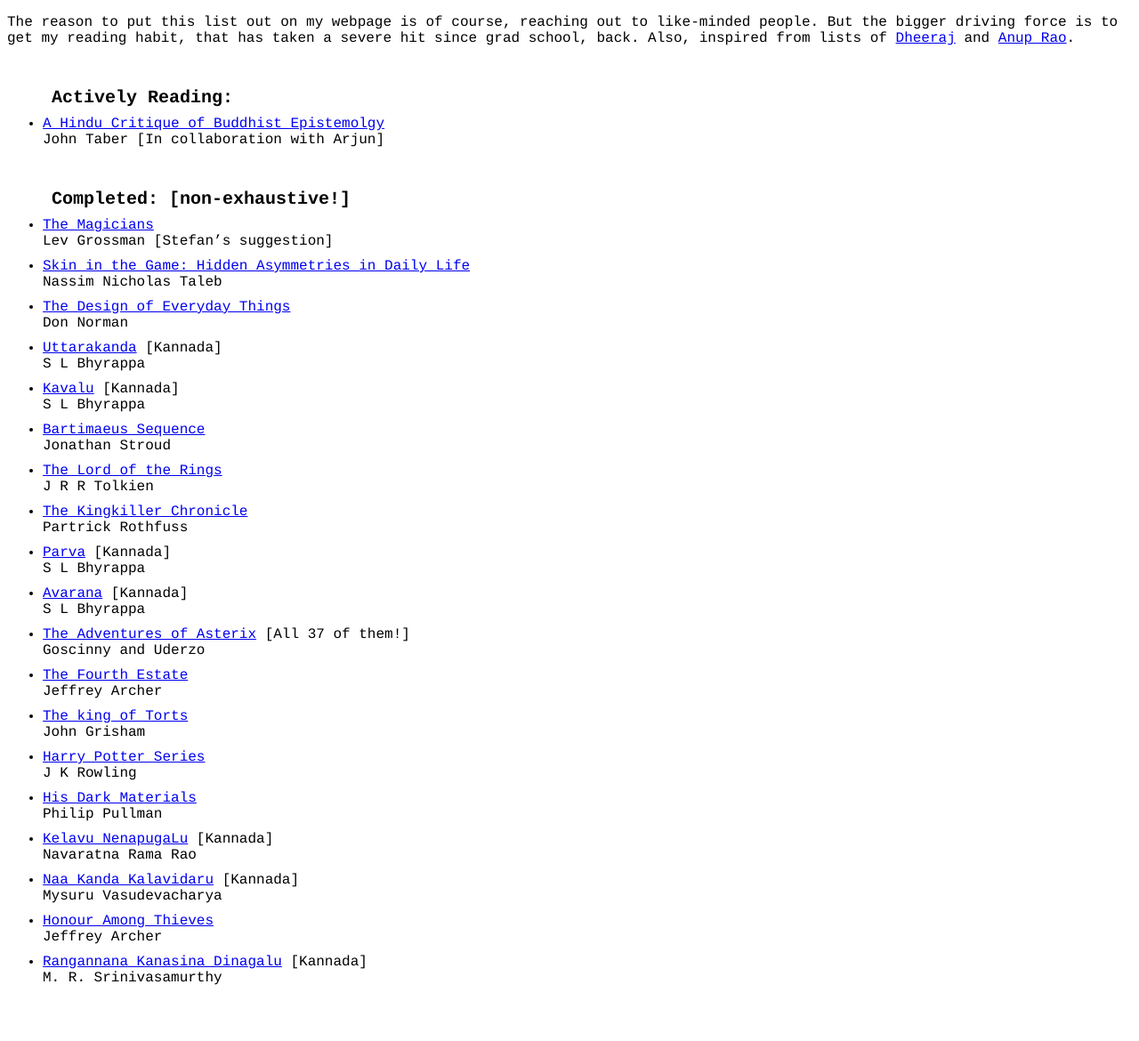
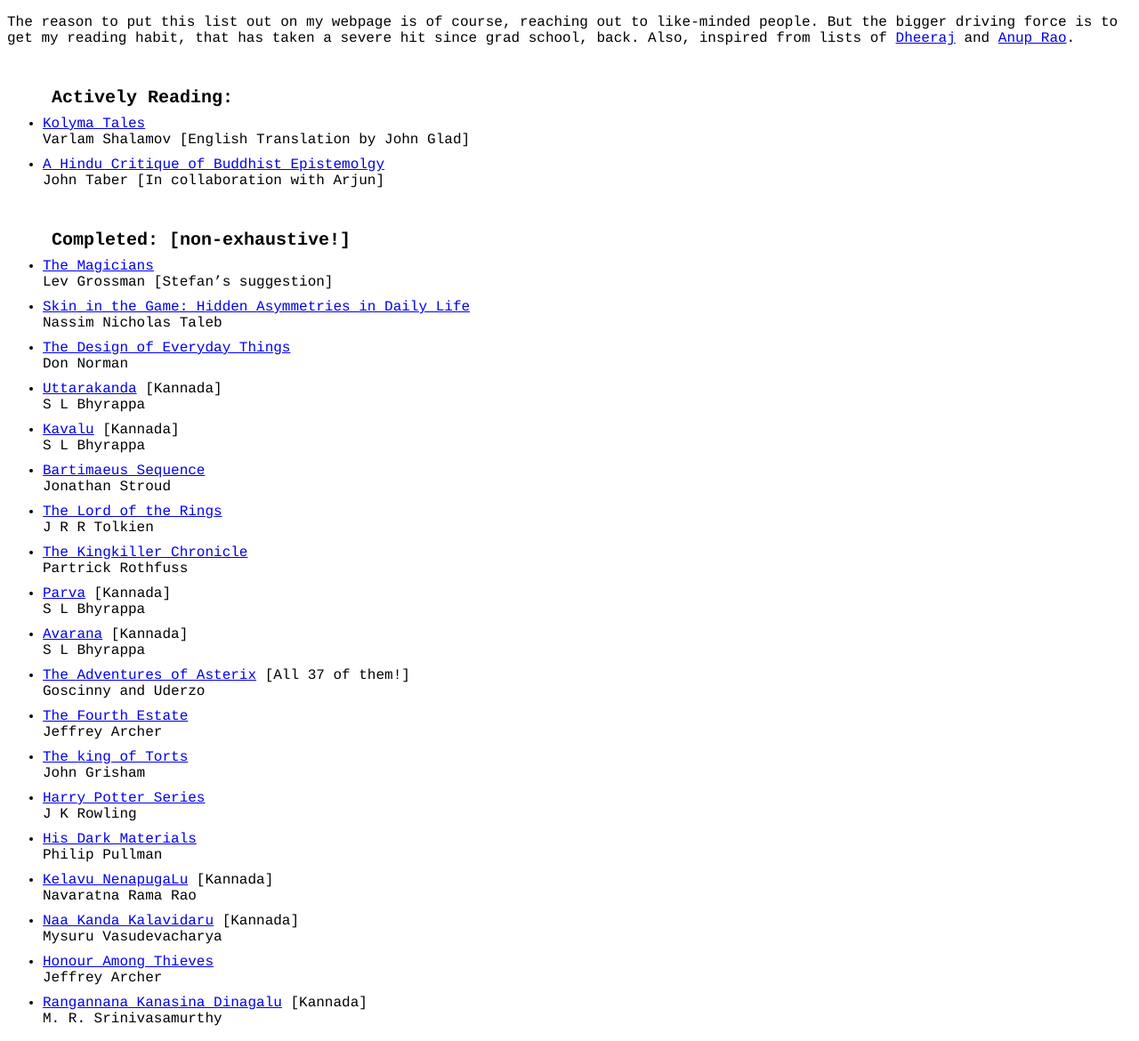
Before and after one commit to ashwinkalyan/ashwinkalyan.github.io, a Jekyll site: the page built from books.md, in a window 1280 px wide. Shown: the whole page at 89% size. Built offline with Jekyll 4.4.1, drawn with Linux system fonts in a browser that asks for light colours; before the commit the page ends 1124 px from its top, so only the background shows below that.

Commit message:
kolyma tales

```diff
--- a/books.md
+++ b/books.md
@@ -6,6 +6,8 @@
 But the bigger driving force is to get my reading habit, that has taken a severe hit since grad school, back.
 Also, inspired from lists of [Dheeraj](https://dheerajmn.mit.edu/personal/) and [Anup Rao](https://homes.cs.washington.edu/~anuprao/books.html).
 # Actively Reading: <br> <br>
+- [Kolyma Tales](https://en.wikipedia.org/wiki/The_Kolyma_Tales) <br>
+Varlam Shalamov [English Translation by John Glad] <br>
 - [A Hindu Critique of Buddhist Epistemolgy](https://www.amazon.com/Hindu-Critique-Buddhist-Epistemology-Determination/dp/0415648319) <br>
 John Taber [In collaboration with Arjun]
 
```
